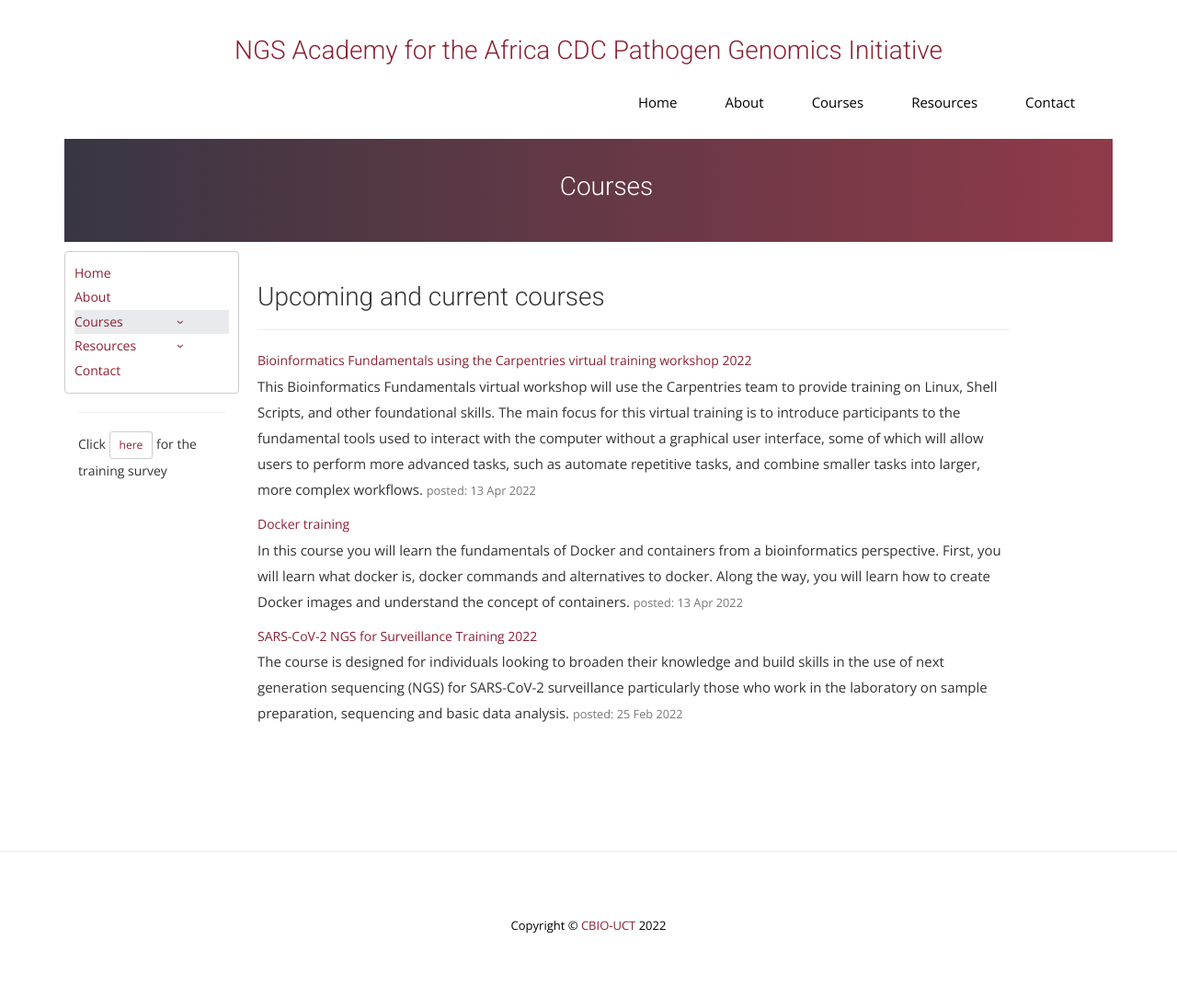
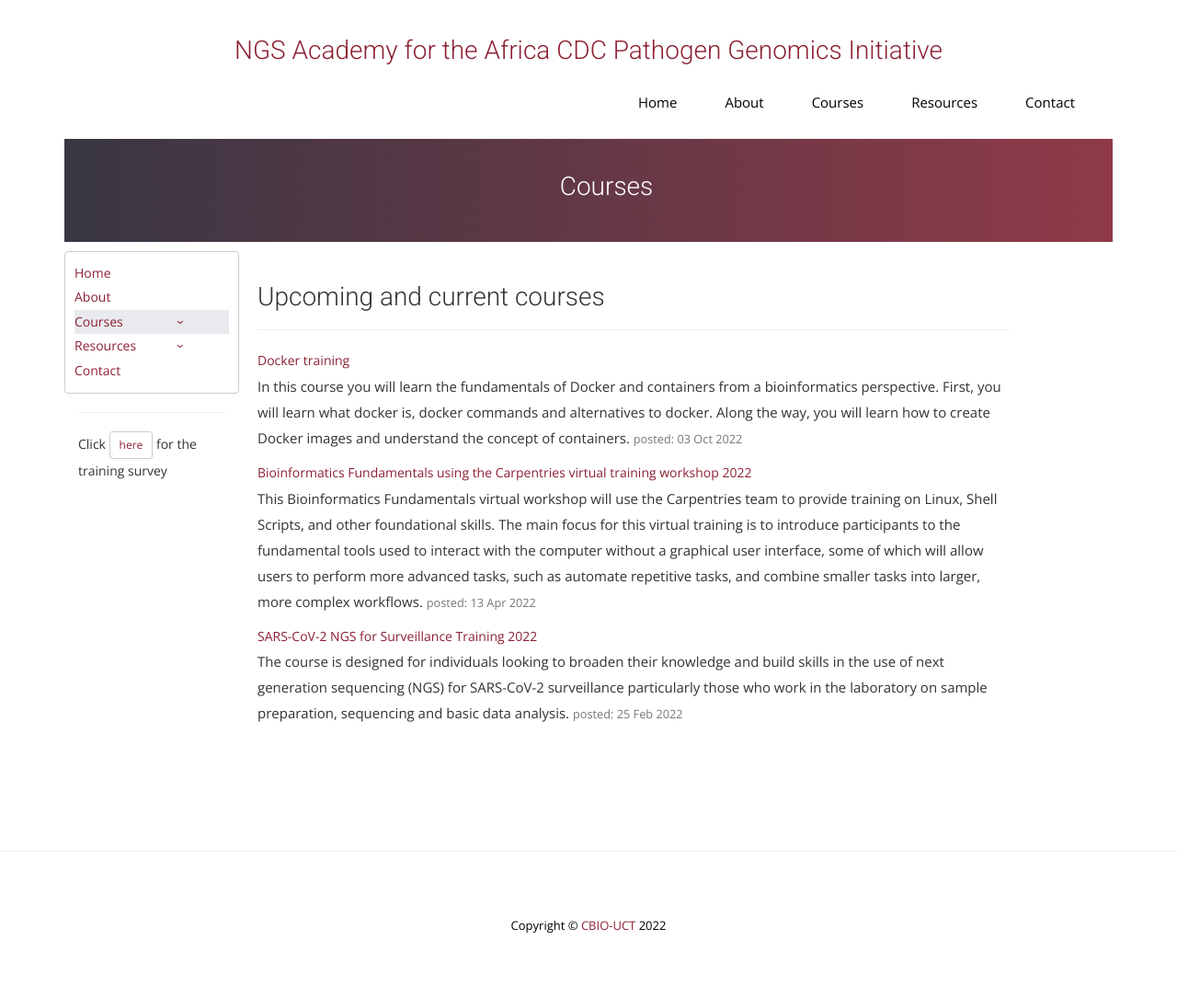
Before and after one commit to uct-cbio/ngs-academy, a Jekyll site: the page built from courses.html, in a window 1280 px wide. Shown: the whole page at 92% size. Built offline with Jekyll 4.4.1, drawn with Linux system fonts in a browser that asks for light colours; nearby versions of some CDN libraries; some web fonts are replaced; comment, search, counter and statistics services are not loaded.

Commit message:
updated posted date

```diff
--- a/_posts/2022-05-16-Docker-Training.md
+++ b/_posts/2022-05-16-Docker-Training.md
@@ -1,7 +1,7 @@
 ---
 layout: default
 title:  "Docker training"
-date: 2022-04-13
+date: 2022-10-03
 main_menu: courses
 permalink: /:year/:title
 category: upcoming
```
